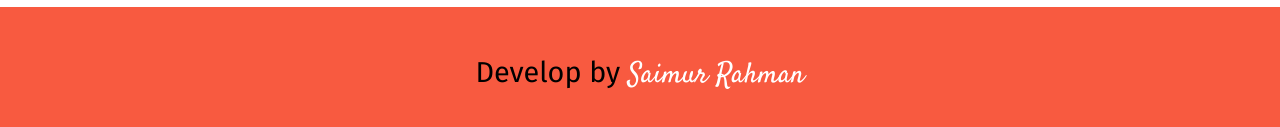
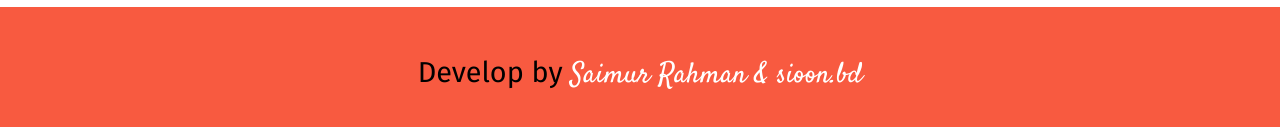
Before and after one commit to saimurraj/Responsive-Personal-Portfolio-Website-, a plain HTML site: page index.html in a window 1280 px wide. Shown: the part 2869-2996 px from the top of the page. Drawn offline with Linux system fonts and the light colour scheme.

Commit message:
Second Commit

```diff
--- a/index.html
+++ b/index.html
@@ -242,7 +242,7 @@
     </div>
     <!-- Achibment section end here -->
     <footer>
-        <p>Develop by <span>Saimur Rahman</span></p>
+        <p>Develop by <span>Saimur Rahman & sioon.bd</span></p>
     </footer>
 </body>
 </html>
```
